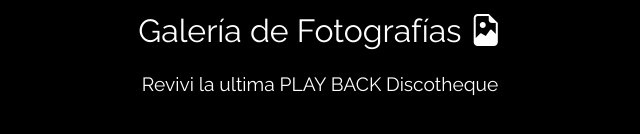
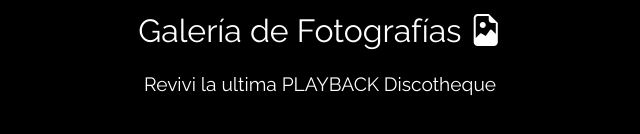
Before and after one commit to vinys2020/playbackfinals, a plain HTML site: page index.html in a window 1280 px wide. Shown: the part 2452-2586 px from the top of the page, 320-960 px from the left. Drawn offline with nearby package versions, Linux system fonts and the light colour scheme.

Commit message:
tercer commit

```diff
--- a/index.html
+++ b/index.html
@@ -467,7 +467,7 @@
             <h2 style="color: rgb(255, 255, 255); margin-top: 50px;">Galería de Fotografías <i class="bi bi-file-earmark-image"></i></h2>
 
               <p class="" style="color: rgb(255, 255, 255); margin-top: 20px; margin-bottom: 50px;">
-                Revivi la ultima PLAY BACK Discotheque
+                Revivi la ultima PLAYBACK Discotheque
               </p>
 
           </div>
```
